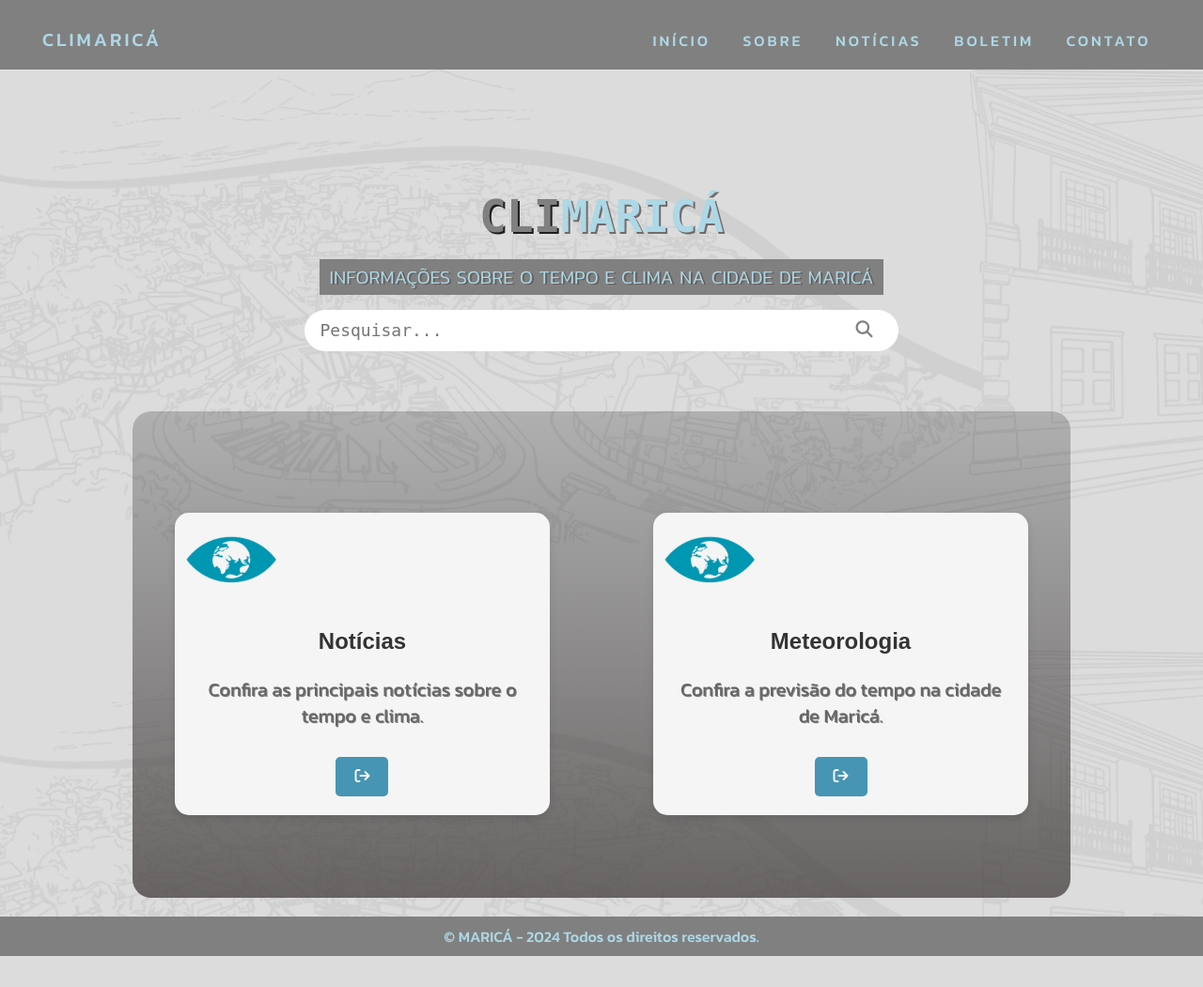
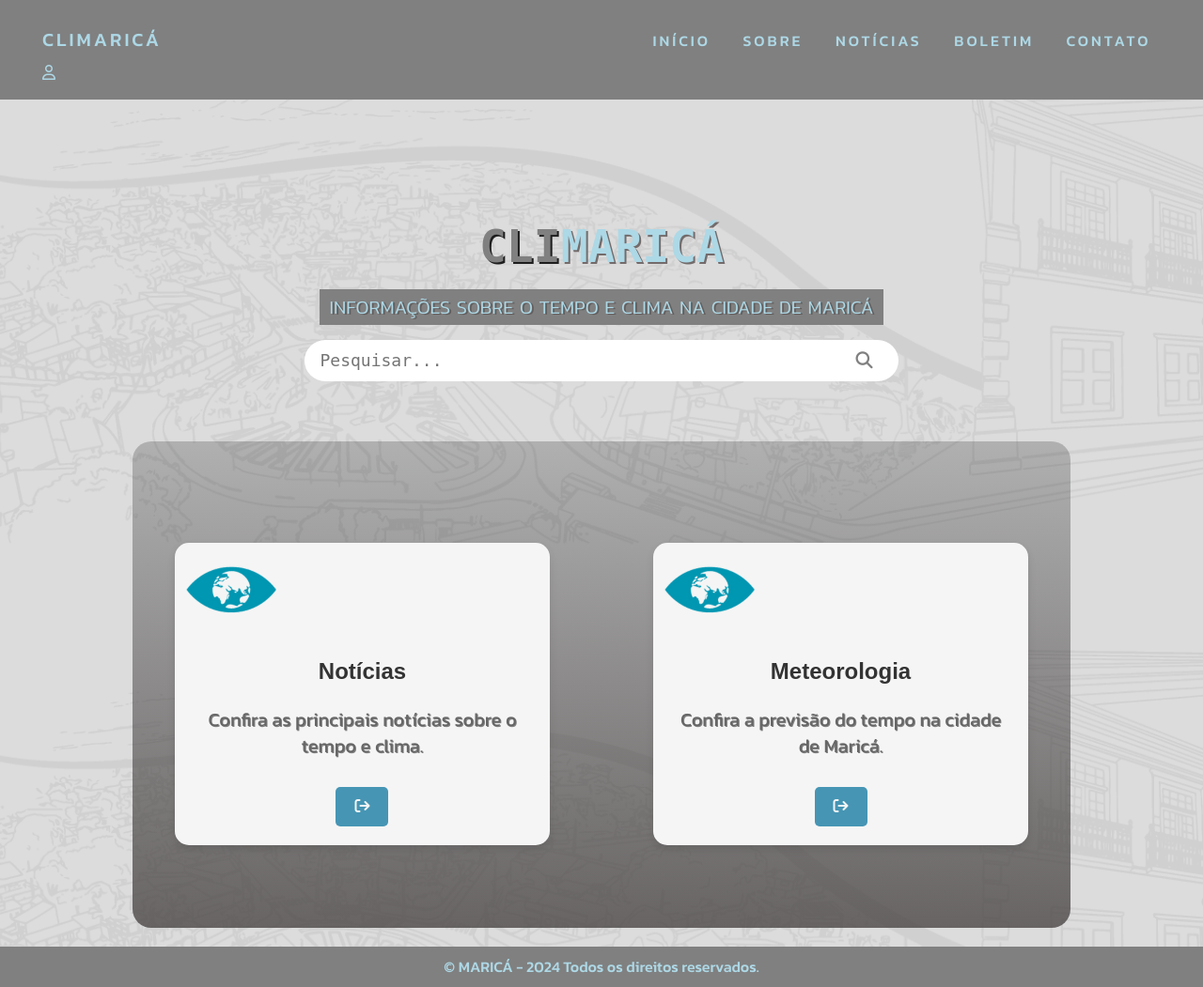
Before and after one commit to roclari/climarica, a Django app: page / in a window 1280 px wide. Shown: the whole page at 94% size. Before the commit the page ends 1018 px from the top, so only its background shows below. Run offline with Django 5.2, Linux system fonts and the light colour scheme; some libraries are stand-ins or nearby versions.

Commit message:
adding route to admin

```diff
--- a/climarica/templates/about.html
+++ b/climarica/templates/about.html
@@ -22,6 +22,7 @@
                     <a href="{% url 'news' %}">NOTÍCIAS</a>
                     <a href="{% url 'reports' %}">BOLETIM</a>
                     <a href="{% url 'contact' %}">CONTATO</a>
+                    <a href="http://localhost:8000/admin/"><i class="fa-regular fa-user"></i></a>
                 </div>
             </div>
         </nav>
--- a/climarica/templates/contact.html
+++ b/climarica/templates/contact.html
@@ -22,6 +22,7 @@
                     <a href="{% url 'news' %}">NOTÍCIAS</a>
                     <a href="{% url 'reports' %}">BOLETIM</a>
                     <a href="{% url 'contact' %}">CONTATO</a>
+                    <a href="http://localhost:8000/admin/"><i class="fa-regular fa-user"></i></a>
                 </div>
             </div>
         </nav>
--- a/climarica/templates/index.html
+++ b/climarica/templates/index.html
@@ -22,6 +22,7 @@
                     <a href="{% url 'news' %}">NOTÍCIAS</a>
                     <a href="{% url 'reports' %}">BOLETIM</a>
                     <a href="{% url 'contact' %}">CONTATO</a>
+                    <a href="http://localhost:8000/admin/"><i class="fa-regular fa-user"></i></a>
                 </div>
             </div>
         </nav>
--- a/climarica/templates/news.html
+++ b/climarica/templates/news.html
@@ -23,6 +23,7 @@
                     <a href="{% url 'news' %}">NOTÍCIAS</a>
                     <a href="{% url 'reports' %}">BOLETIM</a>
                     <a href="{% url 'contact' %}">CONTATO</a>
+                    <a href="http://localhost:8000/admin/"><i class="fa-regular fa-user"></i></a>
                 </div>
             </div>
         </nav>
--- a/climarica/templates/news_details.html
+++ b/climarica/templates/news_details.html
@@ -23,6 +23,7 @@
                     <a href="{% url 'news' %}">NOTÍCIAS</a>
                     <a href="{% url 'reports' %}">BOLETIM</a>
                     <a href="{% url 'contact' %}">CONTATO</a>
+                    <a href="http://localhost:8000/admin/"><i class="fa-regular fa-user"></i></a>
                 </div>
             </div>
         </nav>
--- a/climarica/templates/reports.html
+++ b/climarica/templates/reports.html
@@ -23,6 +23,7 @@
                     <a href="{% url 'news' %}">NOTÍCIAS</a>
                     <a href="{% url 'reports' %}">BOLETIM</a>
                     <a href="{% url 'contact' %}">CONTATO</a>
+                    <a href="http://localhost:8000/admin/"><i class="fa-regular fa-user"></i></a>
                 </div>
             </div>
         </nav>
--- a/climarica/templates/weather.html
+++ b/climarica/templates/weather.html
@@ -22,6 +22,7 @@
                     <a href="{% url 'news' %}">NOTÍCIAS</a>
                     <a href="{% url 'reports' %}">BOLETIM</a>
                     <a href="{% url 'contact' %}">CONTATO</a>
+                    <a href="http://localhost:8000/admin/"><i class="fa-regular fa-user"></i></a>
                 </div>
             </div>
         </nav>
```
